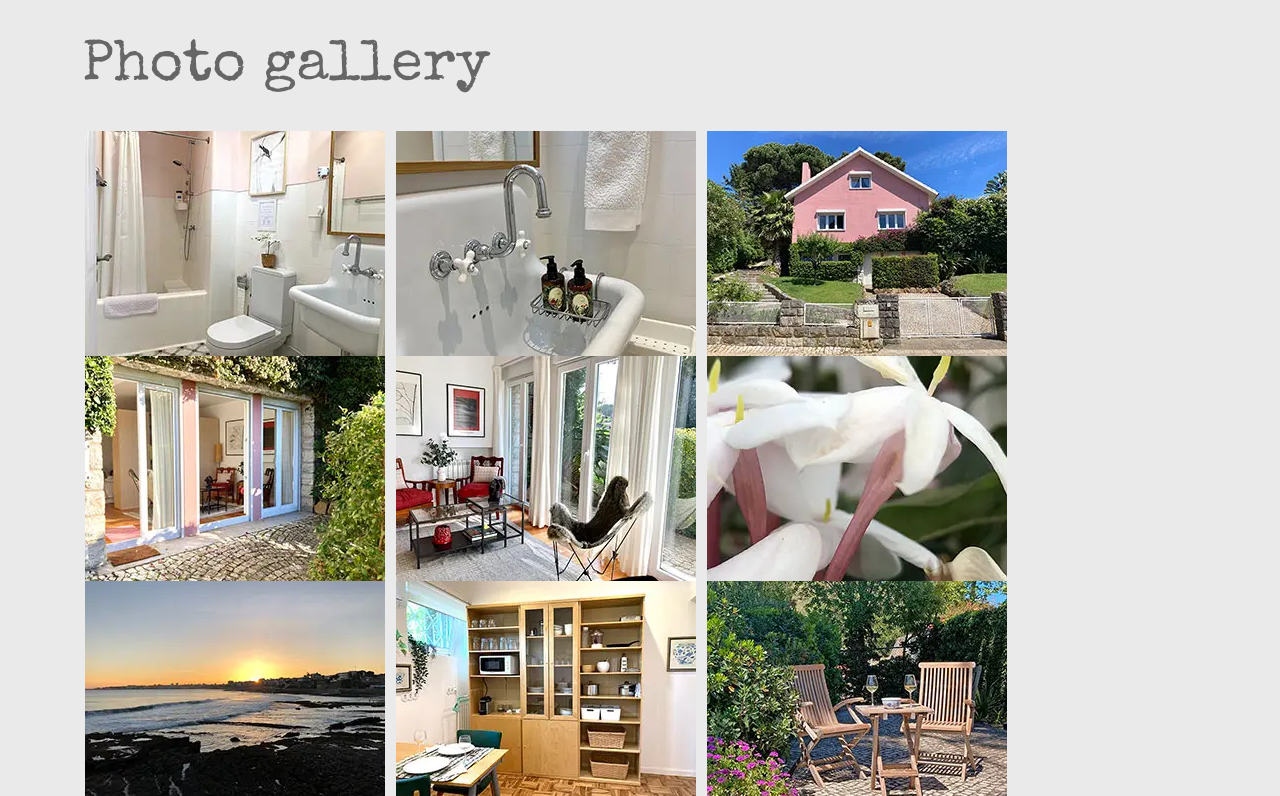
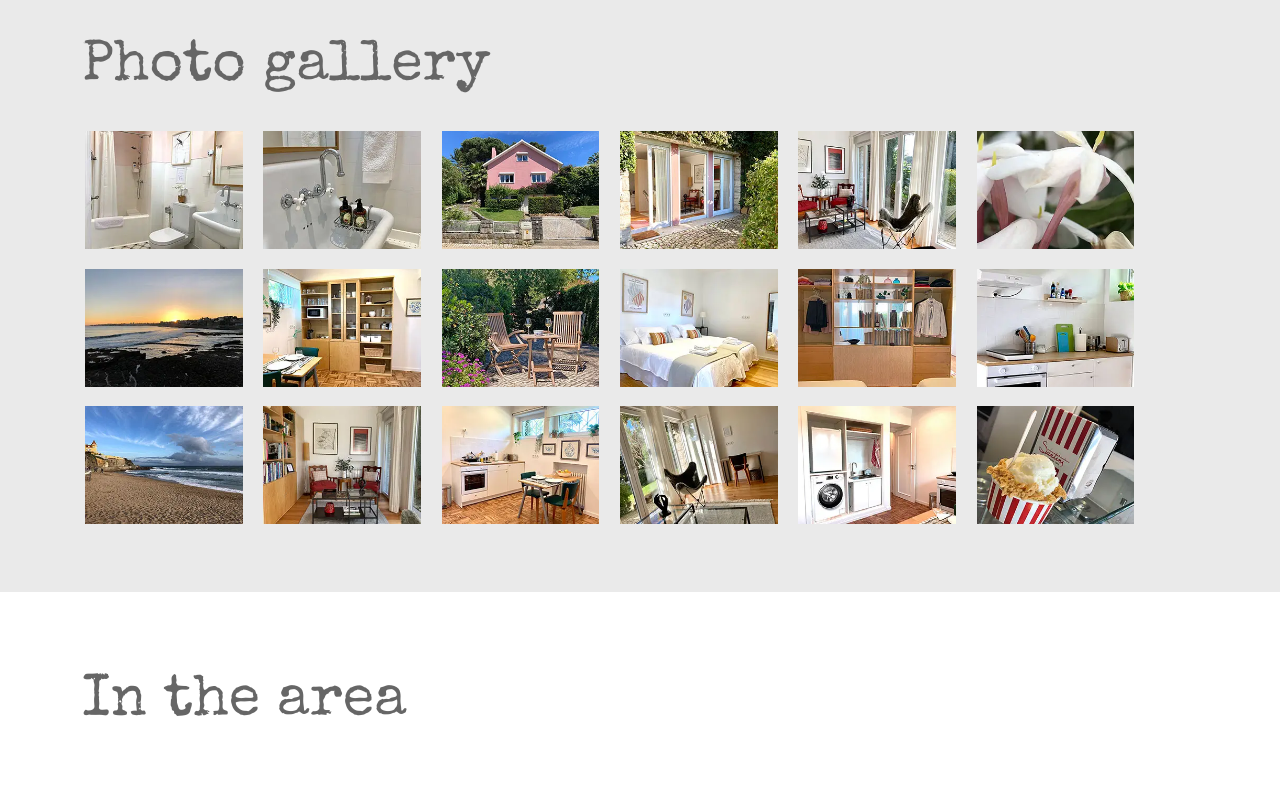
Before and after one commit to Strategikweb/thepinkhouse, a website: page src/index.html in a window 1280 px wide. Shown: the part 4240-5036 px from the top of the page. Drawn offline with nearby package versions, Linux system fonts and the light colour scheme.

Commit message:
Add files via upload

```diff
--- a/src/Content/Site.css
+++ b/src/Content/Site.css
@@ -996,3 +996,14 @@ input[type="submit"]:hover, input[type="button"]:hover, button:hover {
 p.testimony {
     font-size:1.5em
 }
+
+
+
+
+
+
+/* Photo gallery */
+.example-image {
+    width: 15%;
+    padding: 0 0.5em 1em 0
+}
--- a/src/Content/iphone.css
+++ b/src/Content/iphone.css
@@ -137,3 +137,14 @@ footer {
 #Right {
     text-align: right
 }
+
+
+
+
+
+
+/* Photo gallery */
+.example-image {
+    width: 30%;
+    padding: 0 0.2em 0.8em 0
+}
--- a/src/Content/iphone_landscape.css
+++ b/src/Content/iphone_landscape.css
@@ -58,3 +58,12 @@ p.caption {
 .bi.bi-list {
     font-size: 1em
 }
+
+
+
+
+/* Photo gallery */
+.example-image {
+    width: 18%;
+    padding: 0 0.2em 0.7em 0
+}
```
